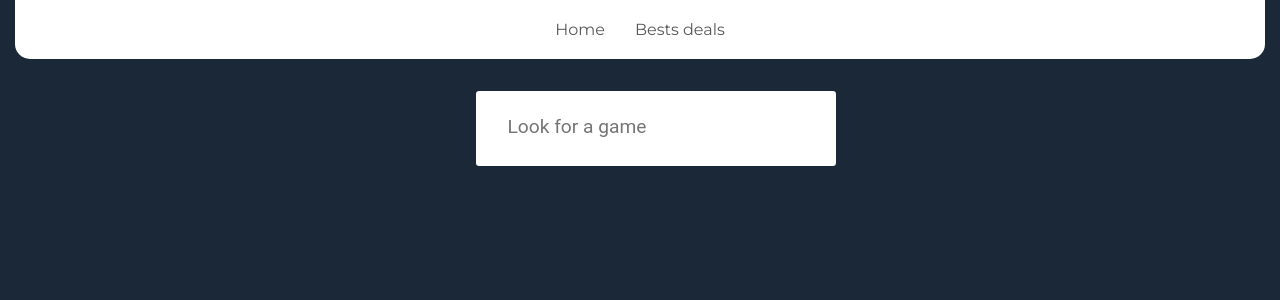
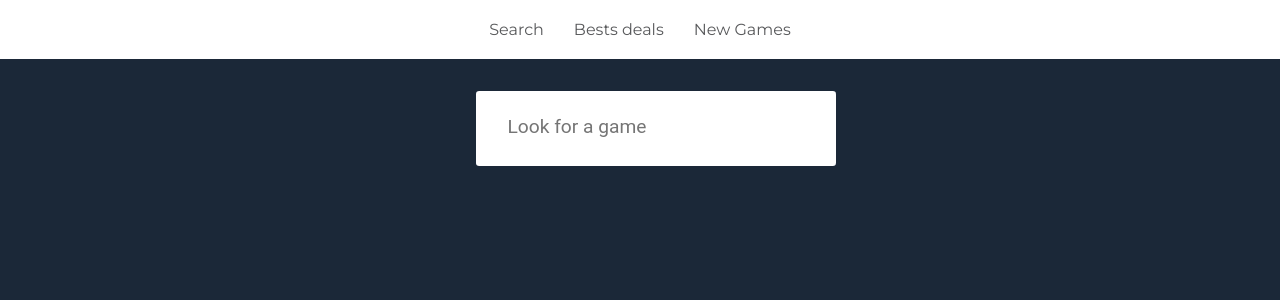
Before and after one commit to BratiPradhan/priceless-games, a React (Create React App) app: page / in a window 1280 px wide. Shown: the top 300 px of the page. Built offline with nearby package versions, Linux system fonts and the light colour scheme.

Commit message:
refactoring routes with render props

```diff
--- a/src/App.css
+++ b/src/App.css
@@ -1,15 +1,9 @@
-#root {
-    height: 100%;
-    max-width: 1250px;
-    margin: auto;
-}
 .main-nav{
     display: flex;
     flex-direction: row;
     justify-content: center;
     background-color: #fff;
     padding: 10px 10px;
-    border-radius: 0 0 15px 15px;
 }
 
 .main-nav a {
--- a/src/App.js
+++ b/src/App.js
@@ -13,12 +13,11 @@ function App() {
     <>
       <Navbar />
       <Switch>
-        <Route exact path="/">
-          <Home />
-        </Route>
-        <Route path="/search" component={GameList} />
-        <Route path="/game/:gameID" component={GameInfo} />
-        <Route path="/deals" component={Deals} />
+        <Route exact path="/" render={() => <Home />} />
+        <Route path="/search" render={({location}) => <GameList location={location} />} />
+        <Route path="/game/:gameID" render={({location}) => <GameInfo location={location} />} />
+        <Route path="/deals" render={() => <Deals />} />
+        <Route path="/new-games" render={() => <Deals />} />
       </Switch>
     </>
   )
--- a/src/components/Navbar.js
+++ b/src/components/Navbar.js
@@ -4,8 +4,9 @@ import {Link} from 'react-router-dom';
 const Navbar = () => {
     return(
         <nav className="main-nav">
-            <Link to="/">Home</Link>
+            <Link to="/">Search</Link>
             <Link to="/deals">Bests deals</Link>
+            <Link to="/new-games">New Games</Link>
         </nav>
     )
 }
```
